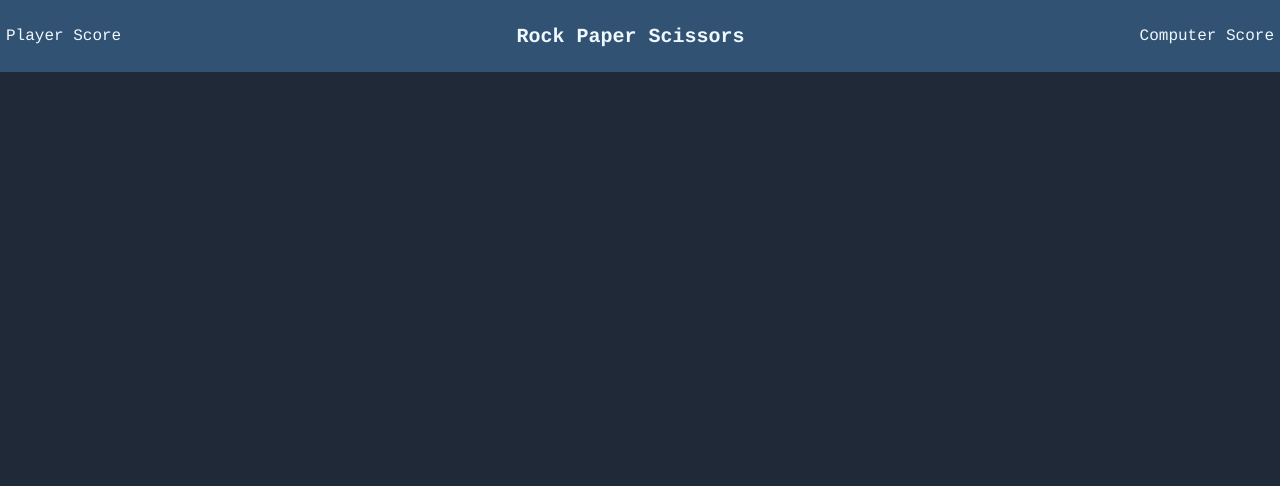
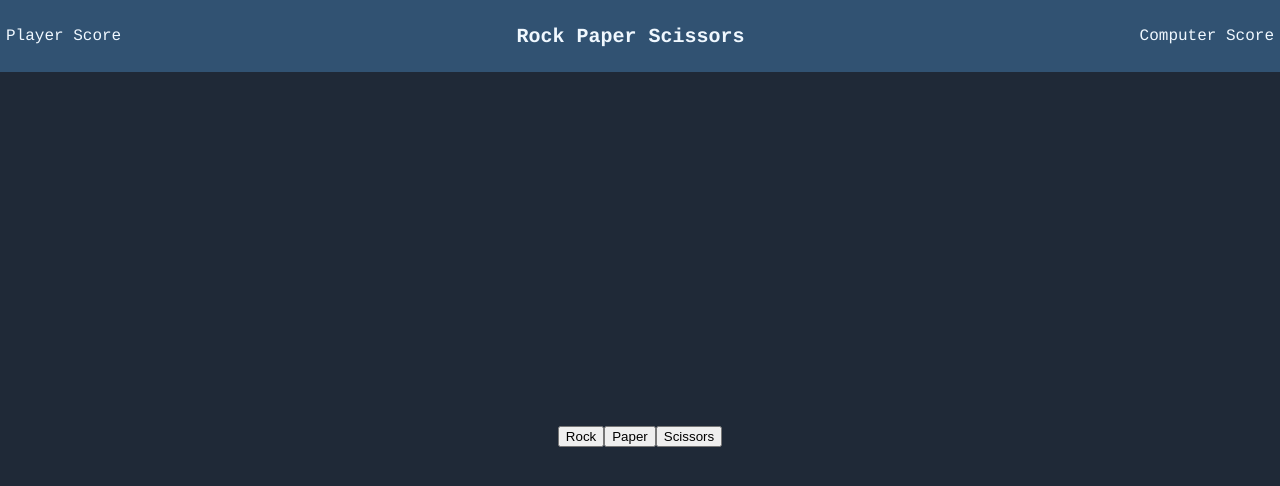
Before and after one commit to justinofimbert/rock-paper-scissors, a plain HTML site: page index.html in a window 1280 px wide. Drawn offline with Linux system fonts and the light colour scheme.

Commit message:
centered main div content and created 3 placeholders button that will be the main game

```diff
--- a/index.html
+++ b/index.html
@@ -21,6 +21,9 @@
     </div>
   </div>
   <div id="main">
+    <button id="rock">Rock</button>
+    <button id="paper">Paper</button>
+    <button id="scissors">Scissors</button>
   </div>
 </body>
 </html>
--- a/style.css
+++ b/style.css
@@ -25,4 +25,6 @@ body {
     display: flex;
     background-color: #1f2937;
     flex: auto;
+    justify-content: center;
+    align-items: center;
 }
```
